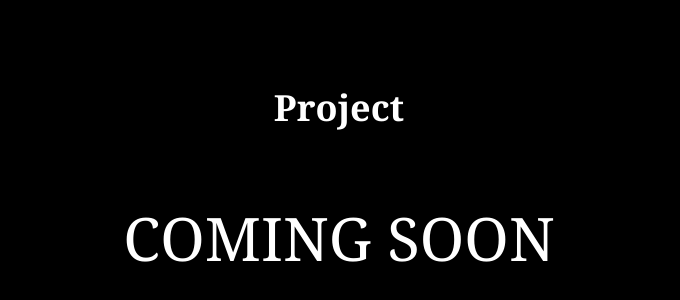
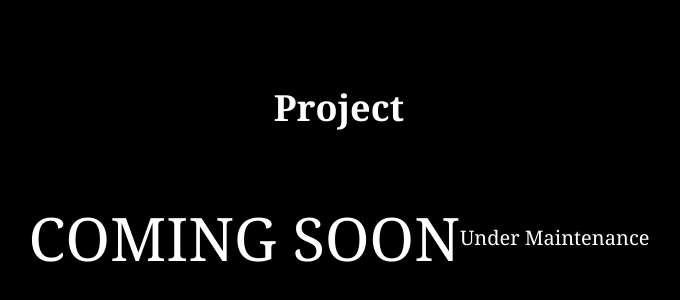
Before and after one commit to BielssNabil/MyApp, a Next.js app: page / in a window 1280 px wide. Shown: the part 3090-3390 px from the top of the page, without its empty margins (301-981 px from the left). Built offline with nearby package versions, Linux system fonts and the light colour scheme.

Commit message:
feat: add text under maintenance

```diff
--- a/src/pages/components/Navbar.tsx
+++ b/src/pages/components/Navbar.tsx
@@ -162,7 +162,7 @@ const Navbar = () => {
                   </a>
                   <a
                     className="hover:scale-110 transition-all duration-500 delay-200"
-                    href="wa.me/+62895375473035"
+                    href="wa.me/62895375473035"
                   >
                     <svg
                       width="1em"
--- a/src/pages/components/ProjectCom.tsx
+++ b/src/pages/components/ProjectCom.tsx
@@ -6,6 +6,7 @@ const ProjectCom = () => {
       <h1 className="text-4xl font-bold text-center py-20">Project</h1>
       <div className="min-h-full flex items-center justify-center">
         <h1 className="text-6xl text-center">COMING SOON</h1>
+        <h2 className="text-xl">Under Maintenance</h2>
       </div>
     </div>
   );
```
